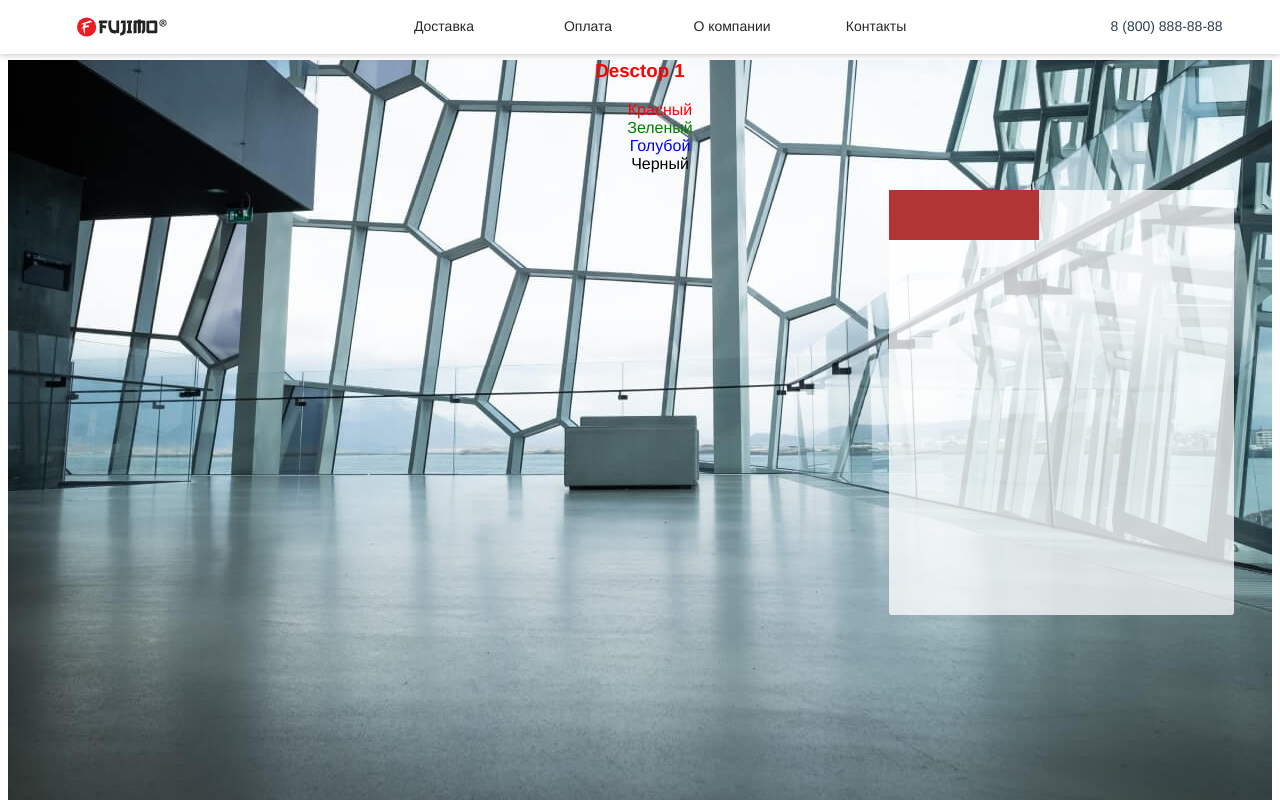
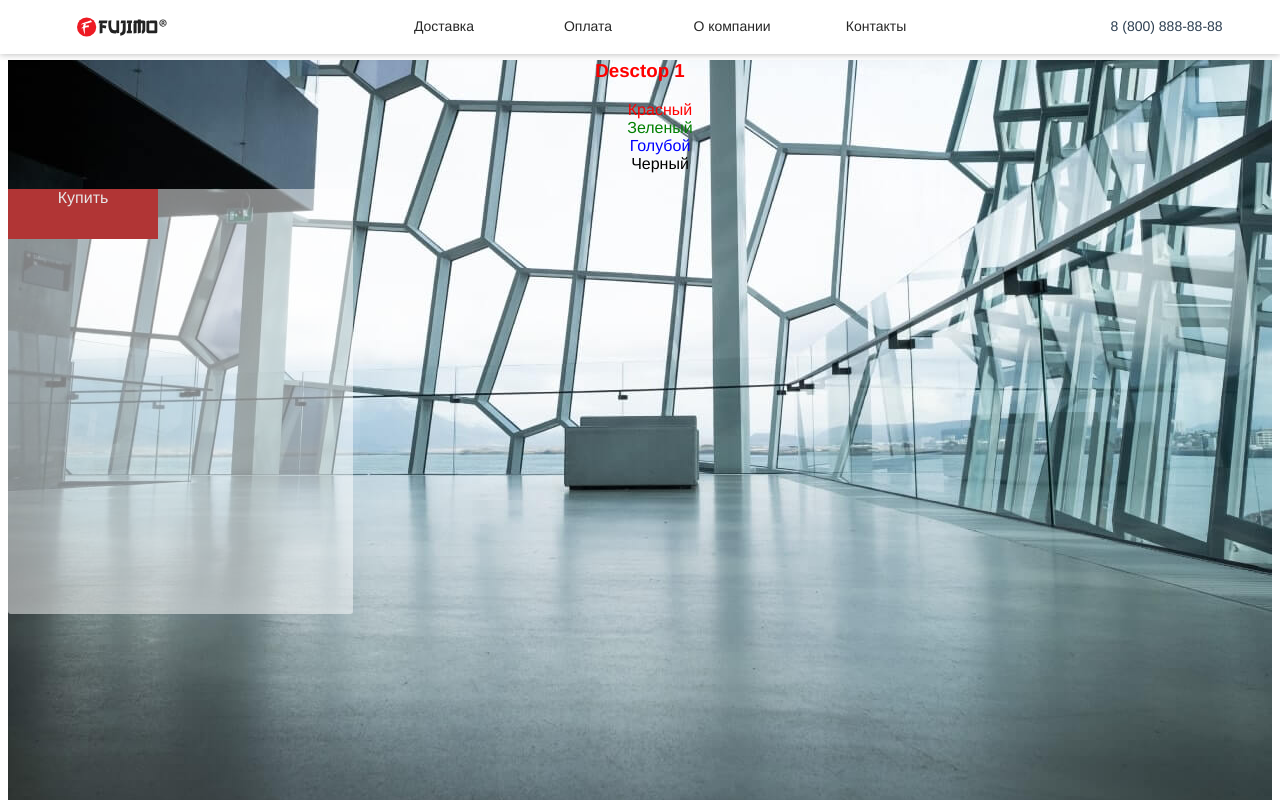
Before and after one commit to shenlindao/landing-vue, a Vue app: page / in a window 1280 px wide. Shown: the top 800 px of the page. Built offline with nearby package versions, Linux system fonts and the light colour scheme.

Commit message:
Remove absolute possition

```diff
--- a/src/components/BuyBlock.vue
+++ b/src/components/BuyBlock.vue
@@ -1,6 +1,6 @@
 <template>
   <div class="buyblock">
-    <app-button v-on:buttonClick="order" :buttonText="Купить"/>
+    <app-button v-on:buttonClick="order" buttonText="Купить"/>
   </div>
 </template>
 
@@ -23,7 +23,9 @@ export default {
 <!-- Add "scoped" attribute to limit CSS to this component only -->
 <style scoped lang="scss">
   .buyblock {
-    position: absolute;
+    // position: absolute;  // Из за того что ты зафигачил абсолютное
+    // позиционирование кнопка улетает хз куда
+    // вообще с этой шнягой надо аккуратнее
     width: 345px;
     height: 425px;
     left: 889px;
```
